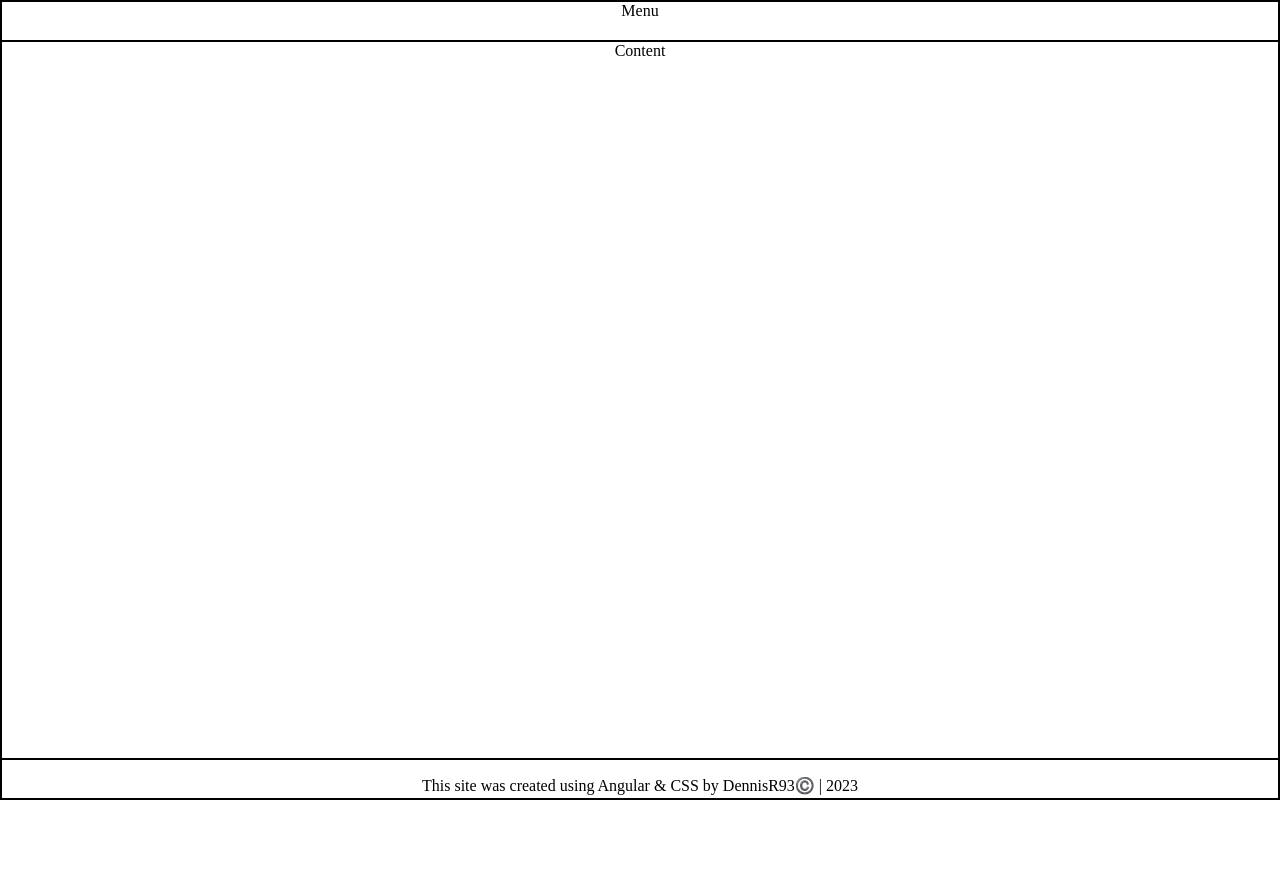
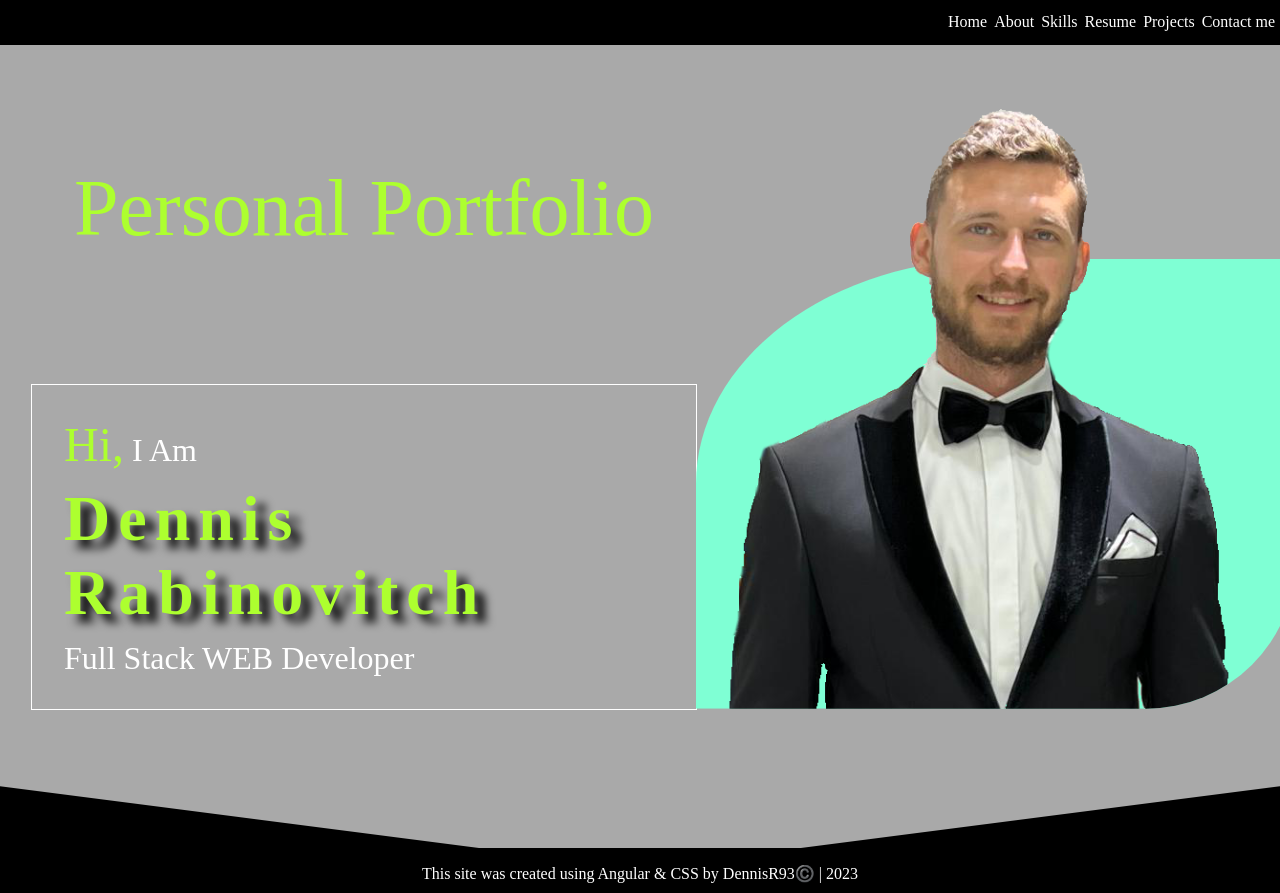
Before and after one commit to DennisR93/Portfolio, an Angular app: page / in a window 1280 px wide. Before the commit the page ends 800 px from the top, so only its background shows below. Built offline with nearby package versions, Linux system fonts and the light colour scheme.

Commit message:
home component complete

```diff
--- a/src/app/app.module.ts
+++ b/src/app/app.module.ts
@@ -7,12 +7,16 @@ import { AppRoutingModule } from './app-routing.module';
 import { FooterComponent } from './components/layout-area/footer/footer.component';
 import { LayoutComponent } from './components/layout-area/layout/layout.component';
 import { ResponsiveDirective } from './services/responsive.directive';
+import { HeaderComponent } from './components/layout-area/header/header.component';
+import { HomeComponent } from './components/home-area/home/home.component';
 
 @NgModule({
   declarations: [
     LayoutComponent,
     FooterComponent,
-    ResponsiveDirective
+    ResponsiveDirective,
+    HeaderComponent,
+    HomeComponent
   ],
   imports: [
     BrowserModule,
--- /dev/null
+++ b/src/app/components/home-area/home/home.component.css
@@ -0,0 +1,109 @@
+:host {
+    display: block;
+    padding: 4rem 2rem 6rem;
+    background-color: darkgrey;
+    clip-path: polygon(0% 0%, 100% 0%, 100% 95%, 50% 100%, 0% 95%);
+}
+
+.container {
+    display: grid;
+    grid-template-columns: 1fr;
+    position: relative;
+}
+
+.title {
+    font-size: 4rem;
+    padding: 0 0 2rem;
+    text-align: center;
+    font-style: italic;
+    color: greenyellow;
+    text-decoration: underline;
+    /* font-family: ; */
+}
+
+.name {
+    grid-row: 3/4;
+    padding: 2rem;
+    color: white;
+    font-size: 2rem;
+    margin-top: 3rem;
+    outline: 1px solid white;
+    /* font-family: ; */
+}
+
+.name span:nth-of-type(1) span {
+    font-size: 3rem;
+    color: greenyellow;
+}
+
+.name span:nth-of-type(2) {
+    display: inline-block;
+    color: greenyellow;
+    font-size: 4rem;
+    font-weight: bold;
+    padding: 10px 0;
+    letter-spacing: 8px;
+    text-shadow: 10px 8px 10px black;
+}
+
+.profile {
+    width: 300px;
+    height: 300px;
+    grid-row: 2/3;
+    margin: 0 auto;
+    position: relative;
+    clip-path: inset(0 round 0 0 25%);
+}
+
+.profile .profile-bg {
+    height: 75%;
+    width: 100%;
+    bottom: 0%;
+    position: absolute;
+    background-color: aquamarine;
+    clip-path: inset(0 round 50% 0 0);
+}
+
+.profile>img {
+    width: 90%;
+    height: 100%;
+    position: absolute;
+}
+
+
+/* Desktop */
+
+:host.desktop {
+    padding: 4rem 2rem 10rem;
+    clip-path: polygon(0% 0%, 100% 0%, 100% 90%, 50% 100%, 0% 90%);
+}
+
+:host.desktop .container {
+    grid-template-columns: 1fr 1fr;
+    grid-template-rows: 1fr 2fr;
+}
+
+:host.desktop .title {
+    grid-column: 1/2;
+    padding: 0;
+    margin: auto;
+    font-size: 5rem;
+    font-style: normal;
+    text-decoration: none;
+}
+
+:host.desktop .profile {
+    grid-row: 1/3;
+    grid-column: 2/3;
+    width: 600px;
+    height: 600px;
+}
+
+:host.desktop .name {
+    grid-row: 2/3;
+    width: 600px;
+    margin: auto;
+    margin-left: 0;
+    margin-bottom: 0;
+    height: max-content;
+}
--- /dev/null
+++ b/src/app/components/home-area/home/home.component.html
@@ -0,0 +1,18 @@
+<div class="container">
+    <div class="title">
+        <span>Personal Portfolio</span>
+    </div>
+
+    <div class="name">
+        <span>
+            <span>Hi,</span> I Am
+        </span><br>
+        <span>Dennis Rabinovitch</span><br>
+        <span>Full Stack WEB Developer</span>
+    </div>
+
+    <div class="profile">
+        <div class="profile-bg"></div>
+        <img src="../../../../assets/Me.png" alt="Me">
+    </div>
+</div>
--- a/src/app/components/layout-area/footer/footer.component.css
+++ b/src/app/components/layout-area/footer/footer.component.css
@@ -3,4 +3,5 @@ div {
     display: flex;
     flex-direction: row;
     justify-content: center;
+    margin: auto;
 }
--- /dev/null
+++ b/src/app/components/layout-area/header/header.component.css
@@ -0,0 +1,13 @@
+div {
+    height: 100%;
+    float: right;
+    margin-right: 5px;
+    display: flex;
+}
+
+ul {
+    display: flex;
+    list-style: none;
+    gap: 7px;
+    margin: auto;
+}
--- /dev/null
+++ b/src/app/components/layout-area/header/header.component.html
@@ -0,0 +1,10 @@
+<div>
+    <ul>
+        <li>Home</li>
+        <li>About</li>
+        <li>Skills</li>
+        <li>Resume</li>
+        <li>Projects</li>
+        <li>Contact me</li>
+    </ul>
+</div>
--- a/src/app/components/layout-area/layout/layout.component.css
+++ b/src/app/components/layout-area/layout/layout.component.css
@@ -18,7 +18,8 @@ footer {
     grid-column: span 6;
 }
 
-div,
-div>* {
-    border: 1px solid black;
+:host {
+    /* height: 100%; */
+    display: block;
+    background-color: black;
 }
--- a/src/app/components/layout-area/layout/layout.component.html
+++ b/src/app/components/layout-area/layout/layout.component.html
@@ -1,11 +1,11 @@
 <div>
     <header>
-        Menu
+        <app-header responsive></app-header>
     </header>
 
 
     <main>
-        Content
+        <app-home responsive></app-home>
     </main>
 
 
--- a/src/app/services/responsive.directive.ts
+++ b/src/app/services/responsive.directive.ts
@@ -24,3 +24,5 @@ export class ResponsiveDirective {
             });
     }
 }
+
+// Can be added parentElement before classList
--- a/src/styles.css
+++ b/src/styles.css
@@ -1,7 +1,13 @@
 html,
 body {
     height: 100%;
-    text-align: center;
     margin: 0;
     padding: 0;
+    color: white;
 }
+
+.container {
+    margin: 0 auto;
+    max-width: 1500px;
+    outline: 0px solid white;
+}
```
Also changed, not shown: src/app/components/home-area/home/home.component.ts (added, +10 -0 lines), src/app/components/layout-area/header/header.component.ts (added, +10 -0 lines), src/assets/Me.png (added).
